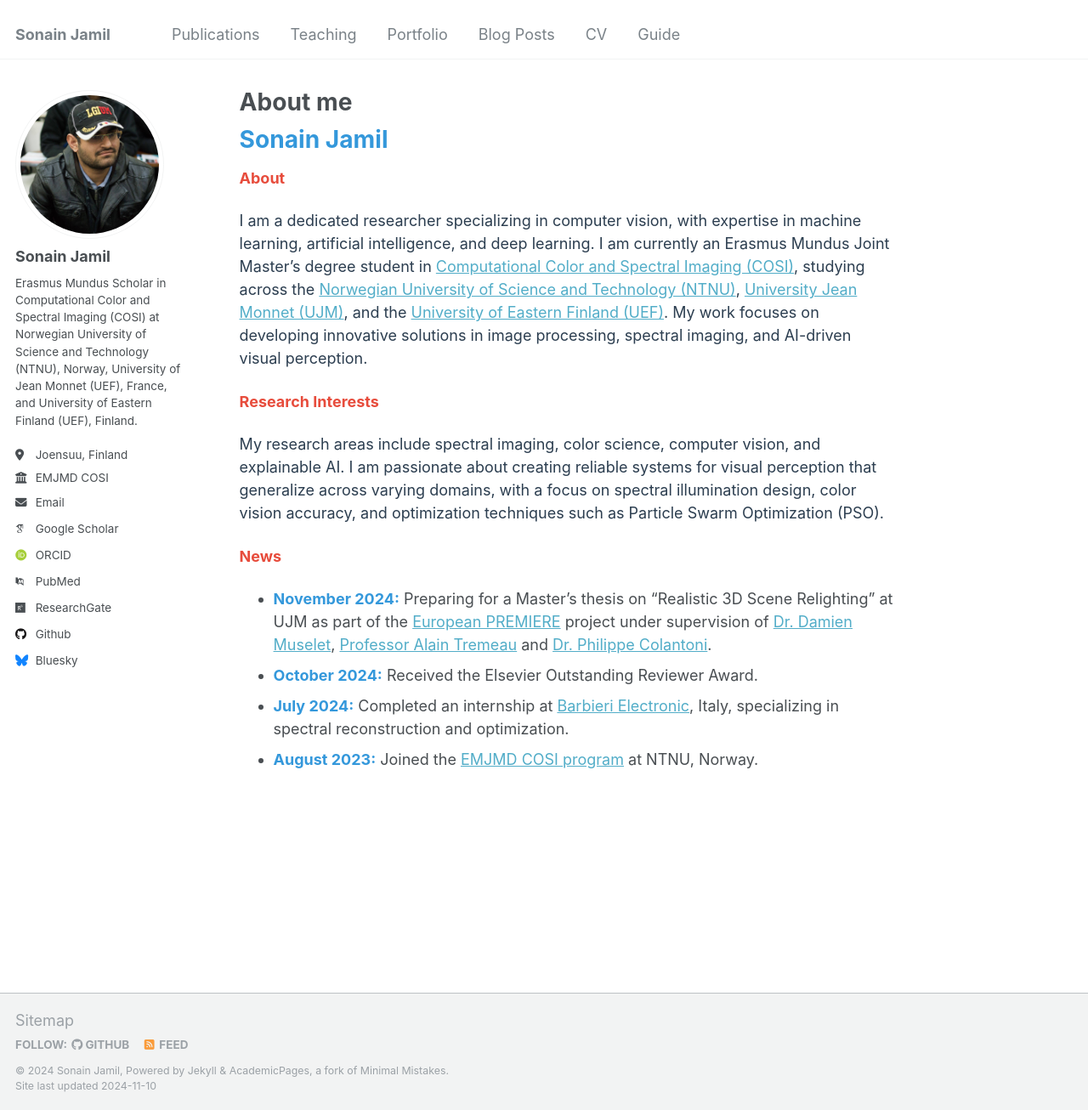
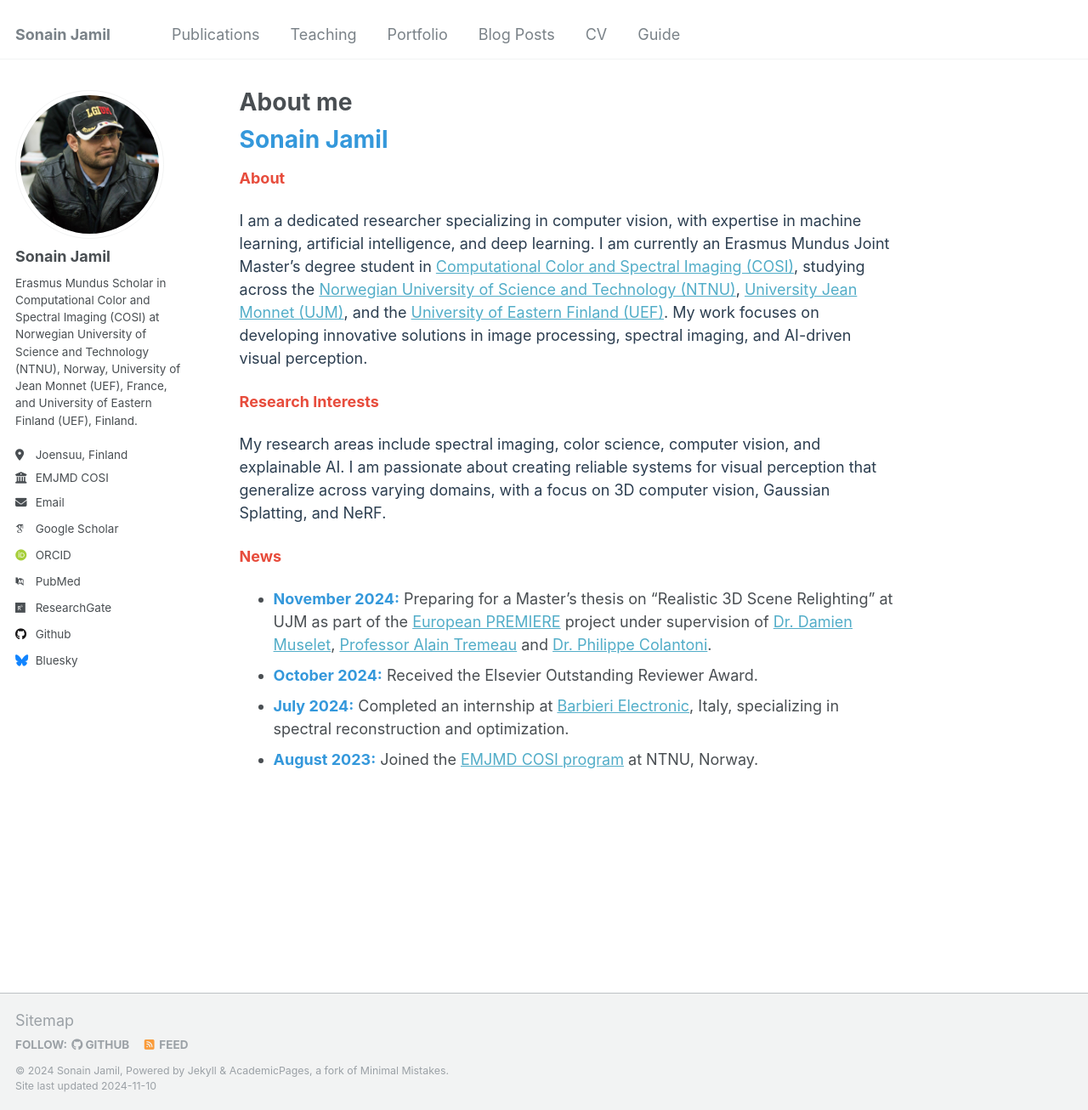
Before and after one commit to sonainjameel/sonainjamil, a Jekyll site: the page built from _pages/about.md, in a window 1280 px wide and 1306 px high. Shown: the whole window at 85% size. Built offline with Jekyll 4.4.1, drawn with Linux system fonts in a browser that asks for light colours; some web fonts are replaced.

Commit message:
Update about.md

```diff
--- a/_pages/about.md
+++ b/_pages/about.md
@@ -18,7 +18,7 @@ I am a dedicated researcher specializing in computer vision, with expertise in m
 **<span style="color: #e74c3c;">Research Interests</span>**
 
 <span style="color: #2c3e50;">
-My research areas include spectral imaging, color science, computer vision, and explainable AI. I am passionate about creating reliable systems for visual perception that generalize across varying domains, with a focus on spectral illumination design, color vision accuracy, and optimization techniques such as Particle Swarm Optimization (PSO).
+My research areas include spectral imaging, color science, computer vision, and explainable AI. I am passionate about creating reliable systems for visual perception that generalize across varying domains, with a focus on 3D computer vision, Gaussian Splatting, and NeRF.
 </span>
 
 **<span style="color: #e74c3c;">News</span>**
```
